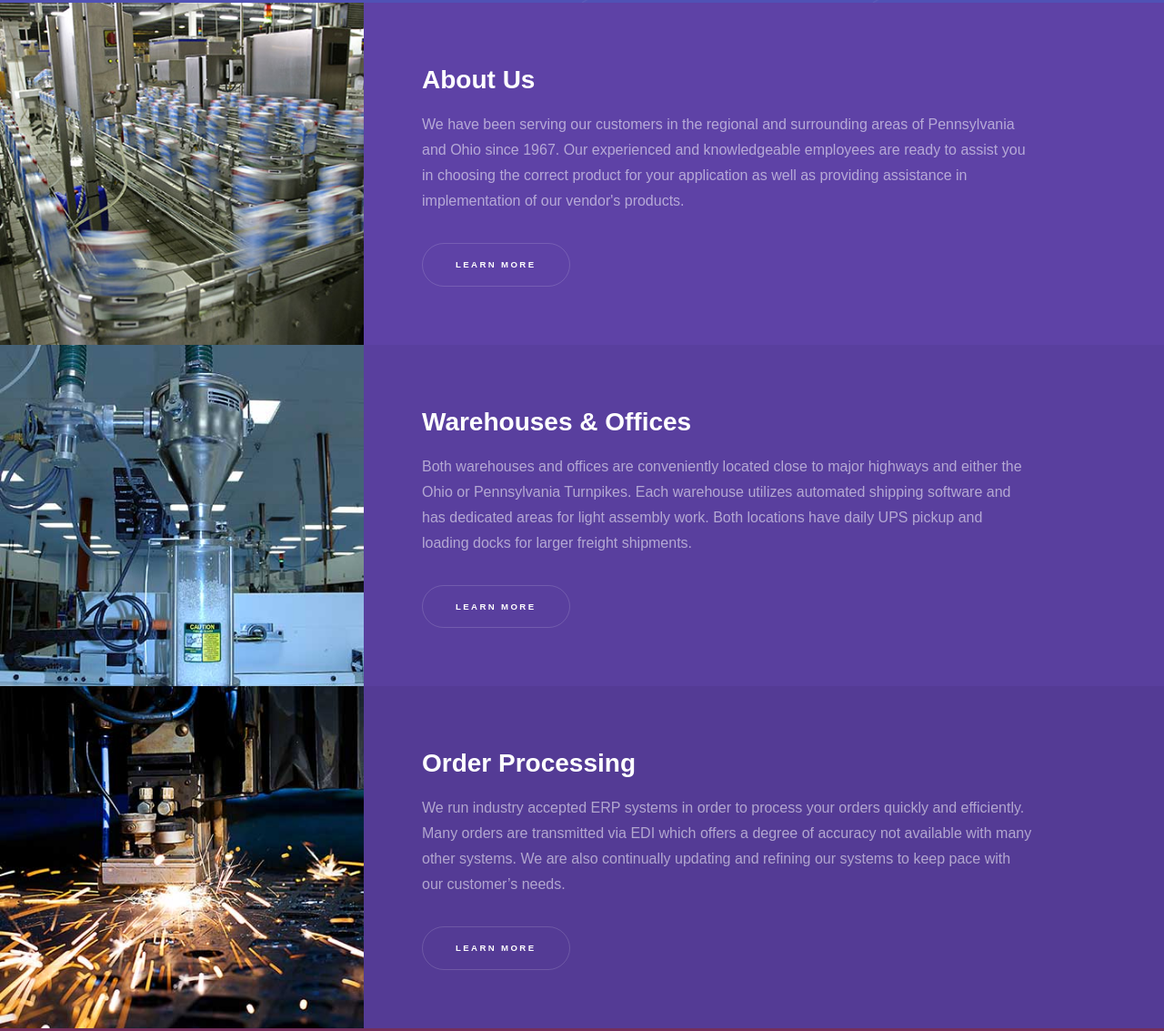
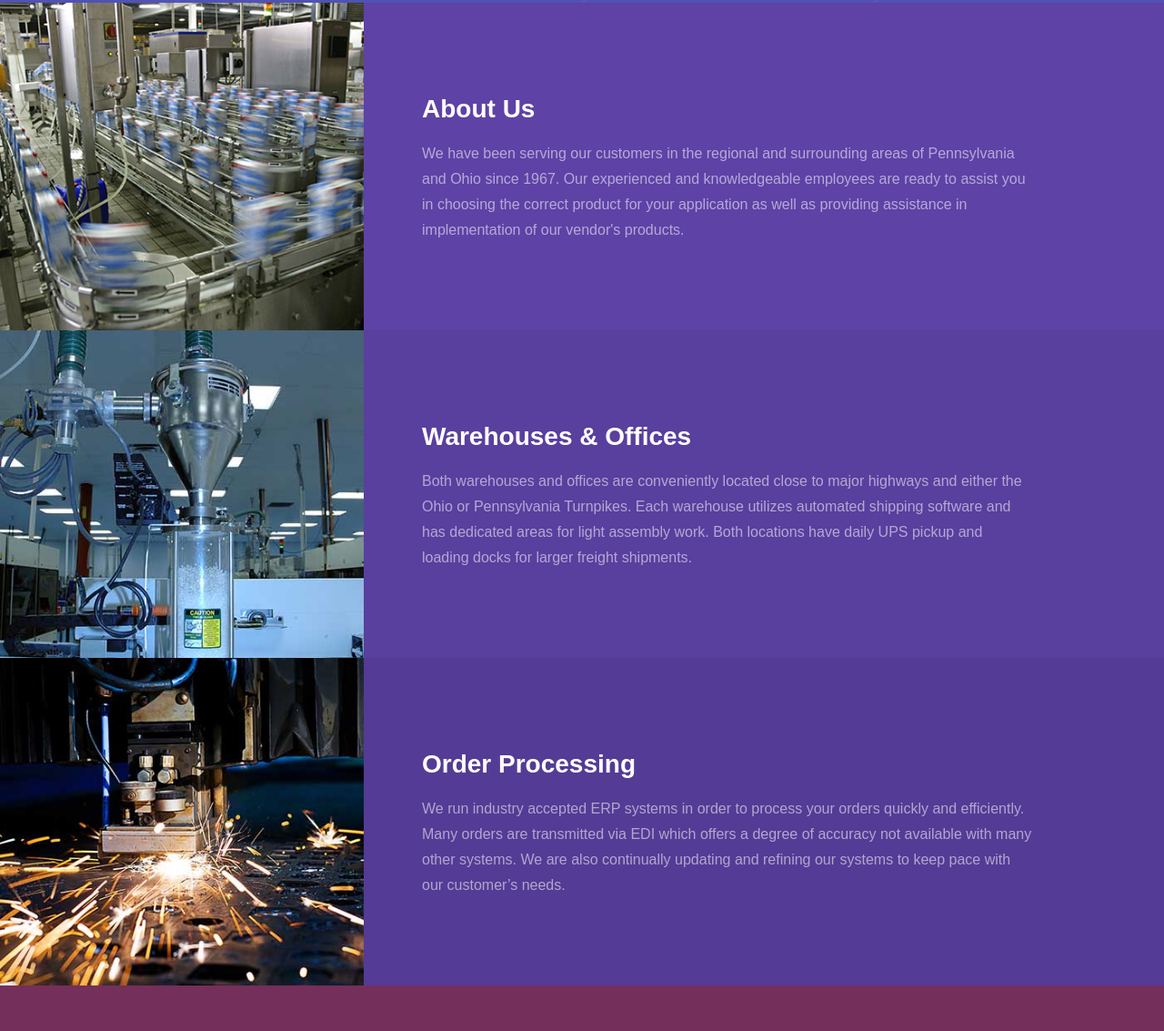
Before and after one commit to fluidraulics/wwwhs, a website: page views/index.html in a window 1280 px wide. Shown: the part 813-1946 px from the top of the page at 91% size. Drawn offline with Linux system fonts and the light colour scheme; files that its build step writes are made by us from their sources; files whose address does not match are found by name.

Commit message:
remove who we are ctas

```diff
--- a/views/index.html
+++ b/views/index.html
@@ -55,9 +55,6 @@
 								<div class="inner">
 									<h2>About Us</h2>
 									<p>We have been serving our customers in the regional and surrounding areas of Pennsylvania and Ohio since 1967. Our experienced and knowledgeable employees are ready to assist you in choosing the correct product for your application as well as providing assistance in implementation of our vendor's products.</p>
-									<ul class="actions">
-										<li><a href="#" class="button">Learn more</a></li>
-									</ul>
 								</div>
 							</div>
 						</section>
@@ -67,9 +64,6 @@
 								<div class="inner">
 									<h2>Warehouses &amp; Offices</h2>
 									<p>Both warehouses and offices are conveniently located close to major highways and either the Ohio or Pennsylvania Turnpikes. Each warehouse utilizes automated shipping software and has dedicated areas for light assembly work. Both locations have daily UPS pickup and loading docks for larger freight shipments.</p>
-									<ul class="actions">
-										<li><a href="#" class="button">Learn more</a></li>
-									</ul>
 								</div>
 							</div>
 						</section>
@@ -79,9 +73,6 @@
 								<div class="inner">
 									<h2>Order Processing</h2>
 									<p>We run industry accepted ERP systems in order to process your orders quickly and efficiently. Many orders are transmitted via EDI which offers a degree of accuracy not available with many other systems. We are also continually updating and refining our systems to keep pace with our customer’s needs.</p>
-									<ul class="actions">
-										<li><a href="#" class="button">Learn more</a></li>
-									</ul>
 								</div>
 							</div>
 						</section>
```
